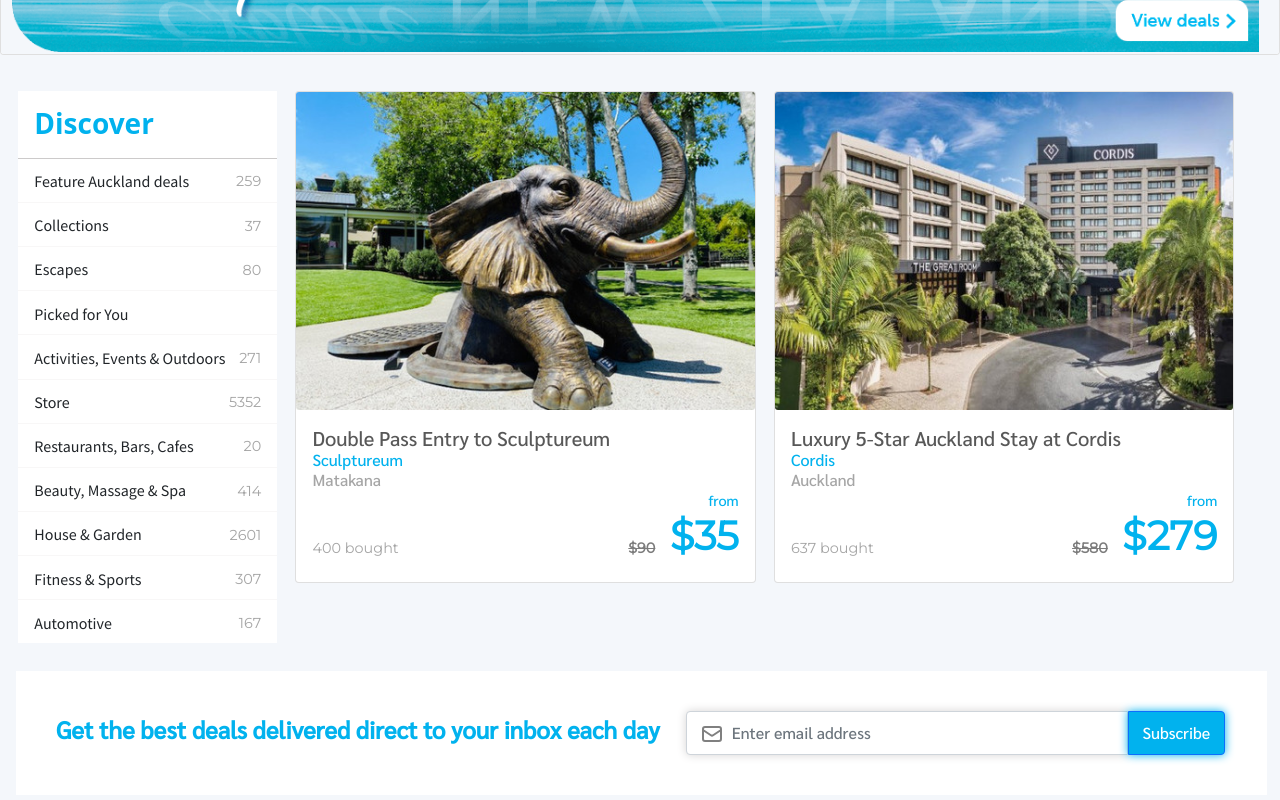
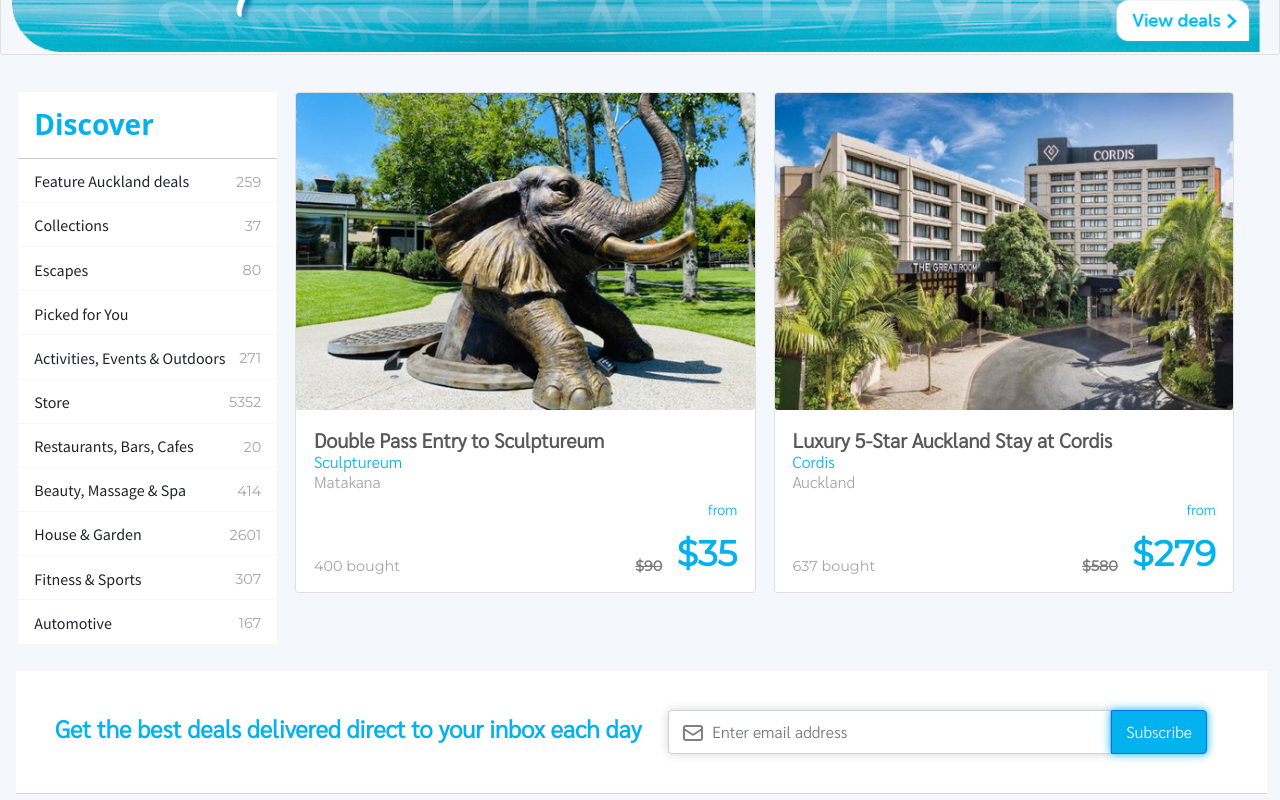
Before and after one commit to BeesanGhaith/Merwas, a React (Create React App) app: page / in a window 1280 px wide. Shown: the part 280-1080 px from the top of the page. Built offline with nearby package versions, Linux system fonts and the light colour scheme.

Commit message:
add font type

```diff
--- a/src/component/Home/Home.css
+++ b/src/component/Home/Home.css
@@ -1,6 +1,6 @@
 @import url("https://fonts.googleapis.com/css2?family=Source+Sans+Pro&display=swap");
 @import url("https://fonts.googleapis.com/css2?family=Montserrat&display=swap");
-@import url('https://fonts.googleapis.com/css2?family=Sarabun:wght@500&display=swap');
+@import url('https://fonts.googleapis.com/css2?family=Sarabun:wght@300&display=swap');
 
 body {
   background-color: #f4f7fb;
@@ -78,7 +78,7 @@
     opacity: 0.9;
     text-align: center;
     color: white;
-    font-weight: 500;
+    font-weight: 600;
     cursor: pointer;
     padding-left: 2ch;
     padding-right: 2ch;
@@ -94,11 +94,15 @@
     display: flex;
     justify-content: center;
     align-items: center;
+}
 
+.card-title {
+  font-weight: 600;
 }
 
 .card-body-home {
   line-height: 4px;
+  padding: 2ch 2ch 1ch 2ch;
 }
 
 .card-type-home {
@@ -113,6 +117,7 @@
   float: right;
   color: #01b2ee;
   font-size: 0.9rem;
+  margin-top: 1ch;
 }
 
 .div-card-price {
@@ -120,7 +125,7 @@
   justify-content: space-between;
   font-family: "Montserrat", sans-serif;
   color: rgb(165, 165, 165);
-  margin-top: 8vh;
+  margin-top: 10vh;
   font-size: 0.9rem;
 }
 
@@ -131,7 +136,7 @@
 }
 
 .card-dis {
-  font-size: 2.5rem;
+  font-size: 2.2rem;
   color: #01b2ee;
   margin-top: -1.5vh;
   font-weight: 900;
@@ -145,12 +150,13 @@
 .form-email {
     display: flex;
     padding: 3ch;
-    margin: 0 1ch 1ch 1.2ch;
+    margin: 0 1ch 2ch 1.2ch;
     background-color: white;
     font-family: 'Sarabun', sans-serif;
     color: #01b2ee;
     font-weight: 700;
     font-size: 1.5rem;
+    border-bottom: 1px solid rgb(214, 213, 213);
 }
 
 .email-label {
```
